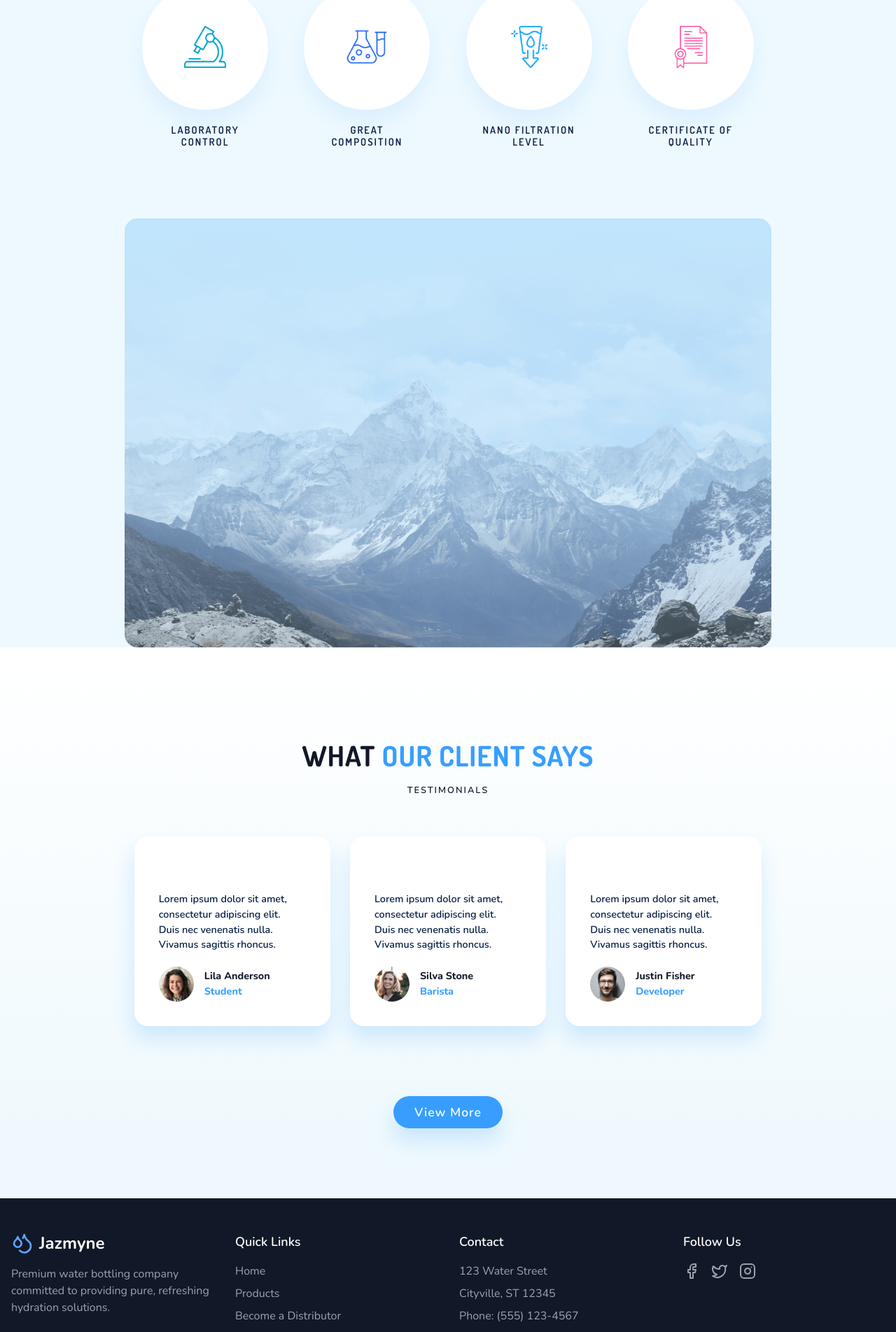
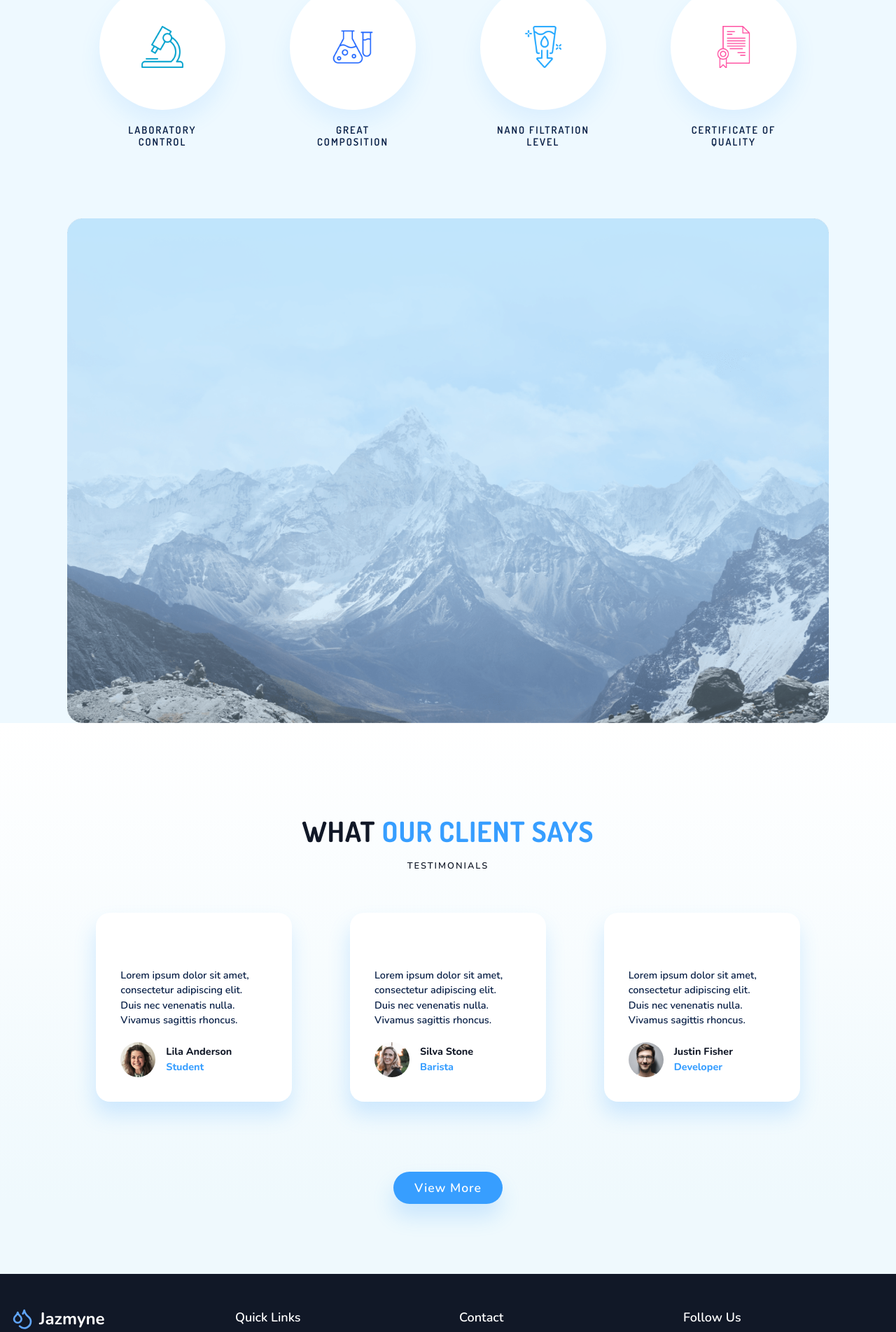
Before and after one commit to Kennyabby/Jazmyneng, a React (Vite) app: page / in a window 1280 px wide. Shown: the part 2657-4560 px from the top of the page at 70% size. Built offline with nearby package versions, Linux system fonts and the light colour scheme.

Commit message:
new update

```diff
--- a/src/index.css
+++ b/src/index.css
@@ -350,7 +350,7 @@ body {
 }
 .ourtechcov{
   padding-top:150px;
-  width: 85%;
+  width: 100%;
   margin: auto;
   justify-content: center;
 }
@@ -415,7 +415,7 @@ body {
   width: 100%;
 }
 .clientcov{
-  width: 85%;
+  width: 100%;
   margin: auto;
   margin-bottom: 100px;
   justify-content: center;
```
